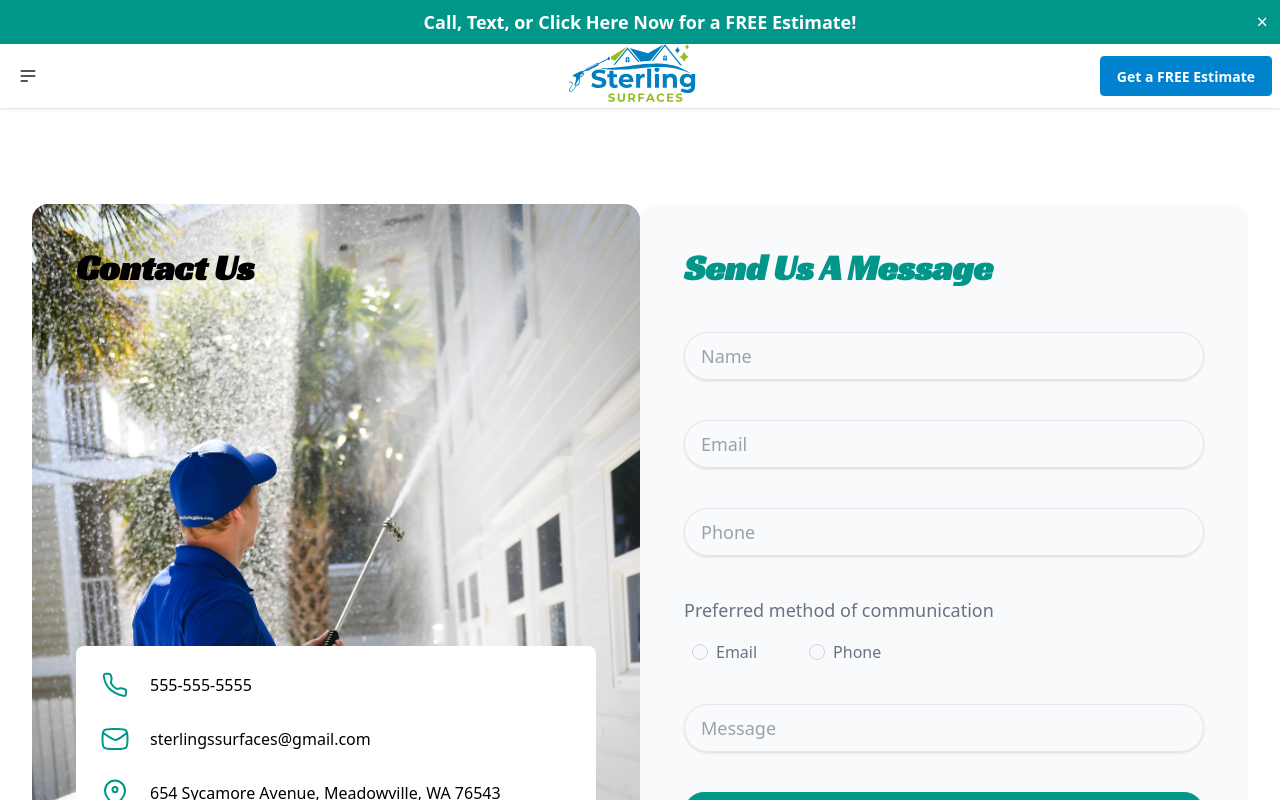
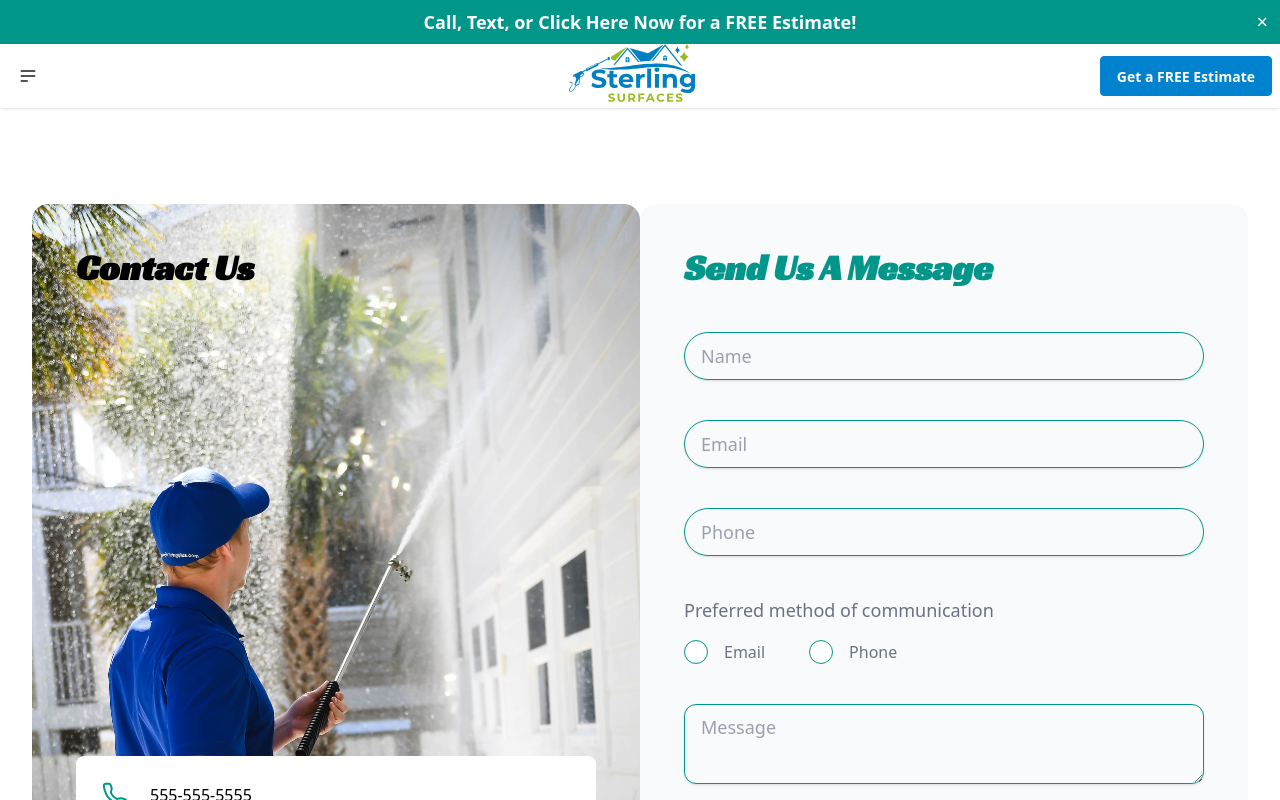
Before and after one commit to nathanroberts55/sterlingsurfaces, a SvelteKit app: page /contact in a window 1280 px wide. Shown: the top 800 px of the page. Built offline with nearby package versions, Linux system fonts and the light colour scheme.

Commit message:
Got the form working with reCAPTCHA

```diff
--- a/package.json
+++ b/package.json
@@ -43,5 +43,8 @@
 		"vite": "^7.0.4",
 		"vitest": "^3.2.3",
 		"vitest-browser-svelte": "^0.1.0"
+	},
+	"dependencies": {
+		"@aws-sdk/client-s3": "^3.850.0"
 	}
 }
--- a/src/app.html
+++ b/src/app.html
@@ -11,6 +11,7 @@
 	<link rel="preconnect" href="https://fonts.googleapis.com">
 	<link rel="preconnect" href="https://fonts.gstatic.com" crossorigin>
 	<link href="https://fonts.googleapis.com/css2?family=Racing+Sans+One&display=swap" rel="stylesheet">
+	<script src="https://www.google.com/recaptcha/api.js" async defer></script>
 	%sveltekit.head%
 </head>
 
--- a/src/routes/contact/+page.svelte
+++ b/src/routes/contact/+page.svelte
@@ -1,3 +1,28 @@
+<script>
+	let phone = '';
+
+	function formatPhone(input) {
+		const digits = input.replace(/\D/g, '').slice(0, 10);
+		let formatted = '';
+
+		if (digits.length > 0) {
+			formatted += '(' + digits.substring(0, 3);
+		}
+		if (digits.length >= 4) {
+			formatted += ') ' + digits.substring(3, 6);
+		}
+		if (digits.length >= 7) {
+			formatted += '-' + digits.substring(6, 10);
+		}
+
+		return formatted;
+	}
+
+	function handlePhoneInput(event) {
+		phone = formatPhone(event.target.value);
+	}
+</script>
+
 <section class="py-24">
 	<div class="mx-auto max-w-7xl px-4 sm:px-6 lg:px-8">
 		<div class="grid grid-cols-1 lg:grid-cols-2">
@@ -53,96 +78,88 @@
 										sterlingssurfaces@gmail.com
 									</h5>
 								</a>
-								<a href="javascript:;" class="flex items-center">
-									<svg
-										width="30"
-										height="30"
-										viewBox="0 0 30 30"
-										fill="none"
-										xmlns="http://www.w3.org/2000/svg"
-									>
-										<path
-											d="M25 12.9169C25 17.716 21.1939 21.5832 18.2779 24.9828C16.8385 26.6609 16.1188 27.5 15 27.5C13.8812 27.5 13.1615 26.6609 11.7221 24.9828C8.80612 21.5832 5 17.716 5 12.9169C5 10.1542 6.05357 7.5046 7.92893 5.55105C9.8043 3.59749 12.3478 2.5 15 2.5C17.6522 2.5 20.1957 3.59749 22.0711 5.55105C23.9464 7.5046 25 10.1542 25 12.9169Z"
-											stroke="#009689"
-											stroke-width="2"
-										/>
-										<path
-											d="M17.5 11.6148C17.5 13.0531 16.3807 14.219 15 14.219C13.6193 14.219 12.5 13.0531 12.5 11.6148C12.5 10.1765 13.6193 9.01058 15 9.01058C16.3807 9.01058 17.5 10.1765 17.5 11.6148Z"
-											stroke="#009689"
-											stroke-width="2"
-										/>
-									</svg>
-									<h5 class="ml-5 text-base leading-6 font-normal text-black">
-										654 Sycamore Avenue, Meadowville, WA 76543
-									</h5>
-								</a>
 							</div>
 						</div>
 					</div>
 				</div>
 			</div>
 
-			<div class="rounded-2xl bg-gray-50 p-5 lg:rounded-r-2xl lg:p-11">
+			<form
+				action="https://formspree.io/f/mnnzdqrn"
+				method="POST"
+				class="flex flex-col rounded-2xl bg-gray-50 p-5 lg:rounded-r-2xl lg:p-11"
+			>
 				<h2 class="font-manrope text-accent font-display mb-11 text-4xl leading-10 font-semibold">
 					Send Us A Message
 				</h2>
 				<input
 					type="text"
-					class="mb-10 h-12 w-full rounded-full border border-gray-200 bg-transparent pl-4 text-lg leading-7 font-normal text-gray-600 placeholder-gray-400 shadow-sm focus:outline-none"
+					name="Name"
 					placeholder="Name"
+					class="input input-accent input-lg mb-10 h-12 w-full rounded-full bg-transparent pl-4 text-gray-600 placeholder-gray-400 shadow-sm"
 				/>
 				<input
-					type="text"
-					class="mb-10 h-12 w-full rounded-full border border-gray-200 bg-transparent pl-4 text-lg leading-7 font-normal text-gray-600 placeholder-gray-400 shadow-sm focus:outline-none"
+					type="email"
+					name="Email"
 					placeholder="Email"
+					class="input input-accent input-lg mb-10 h-12 w-full rounded-full bg-transparent pl-4 text-gray-600 placeholder-gray-400 shadow-sm"
 				/>
 				<input
-					type="text"
-					class="mb-10 h-12 w-full rounded-full border border-gray-200 bg-transparent pl-4 text-lg leading-7 font-normal text-gray-600 placeholder-gray-400 shadow-sm focus:outline-none"
+					type="tel"
+					bind:value={phone}
+					on:blur={handlePhoneInput}
+					name="Phone Number"
 					placeholder="Phone"
+					class="input input-accent input-lg mb-10 h-12 w-full rounded-full bg-transparent pl-4 text-gray-600 placeholder-gray-400 shadow-sm"
 				/>
+
 				<div class="mb-10">
-					<h4 class="mb-4 text-lg leading-7 font-normal text-gray-500">
-						Preferred method of communication
-					</h4>
+					<h4 class="mb-4 text-lg font-normal text-gray-500">Preferred method of communication</h4>
 					<div class="flex">
 						<div class="mr-11 flex items-center">
 							<input
 								id="radio-group-1"
 								type="radio"
-								name="radio-group"
-								class="checked:border-accent hidden checked:bg-indigo-100 checked:bg-center checked:bg-no-repeat"
+								name="Preferred Contact Method"
+								class="radio radio-accent"
+								value="Email"
 							/>
 							<label
 								for="radio-group-1"
-								class="flex cursor-pointer items-center text-base leading-6 font-normal text-gray-500"
+								class="flex cursor-pointer items-center pl-4 text-base leading-6 font-normal text-gray-500"
 							>
-								<span class="mr-2 ml-2 h-4 w-4 rounded-full border border-gray-300"></span> Email
+								Email
 							</label>
 						</div>
 						<div class="flex items-center">
 							<input
 								id="radio-group-2"
 								type="radio"
-								name="radio-group"
-								class="checked:border-accent hidden checked:bg-indigo-100 checked:bg-center checked:bg-no-repeat"
+								name="Preferred Contact Method"
+								class="radio radio-accent"
+								value="Phone"
 							/>
 							<label
 								for="radio-group-2"
-								class="flex cursor-pointer items-center text-base leading-6 font-normal text-gray-500"
+								class="flex cursor-pointer items-center pl-4 text-base leading-6 font-normal text-gray-500"
 							>
-								<span class="mr-2 ml-2 h-4 w-4 rounded-full border border-gray-300"></span> Phone
+								Phone
 							</label>
 						</div>
 					</div>
 				</div>
-				<input
-					type="text"
-					class="mb-10 h-12 w-full rounded-full border border-gray-200 bg-transparent pl-4 text-lg leading-7 font-normal text-gray-600 placeholder-gray-400 shadow-sm focus:outline-none"
+				<textarea
 					placeholder="Message"
-				/>
+					name="Message"
+					cols="30"
+					class="textarea textarea-accent mb-10 w-full rounded-xl border bg-transparent pl-4 text-lg leading-7 font-normal text-gray-600 placeholder-gray-400 shadow-sm"
+				></textarea>
+				<div
+					class="g-recaptcha mx-auto my-6"
+					data-sitekey="6LdmMI4rAAAAAPObtcI6R8gKuXeJLrqyubnhQx6K"
+				></div>
 				<button class="btn btn-accent w-full rounded-full">Send</button>
-			</div>
+			</form>
 		</div>
 	</div>
 </section>
--- /dev/null
+++ b/src/routes/gallery/+page.ts
@@ -0,0 +1,10 @@
+import type { PageLoad } from './$types';
+
+export const load: PageLoad = ({ params }) => {
+	return {
+		post: {
+			title: `Title for ${params.slug} goes here`,
+			content: `Content for ${params.slug} goes here`
+		}
+	};
+};
```
Also changed, not shown: 1 other file (tests, documents, lock files or other folders).
